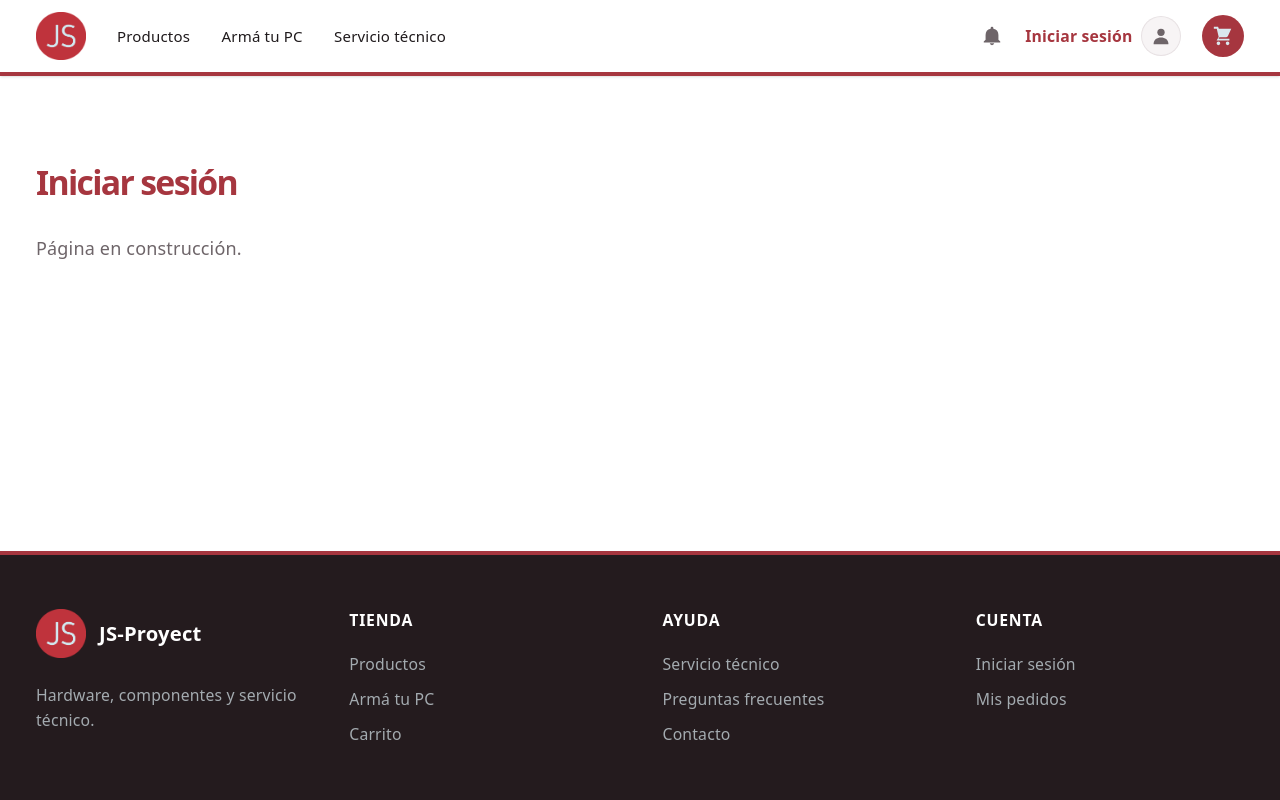
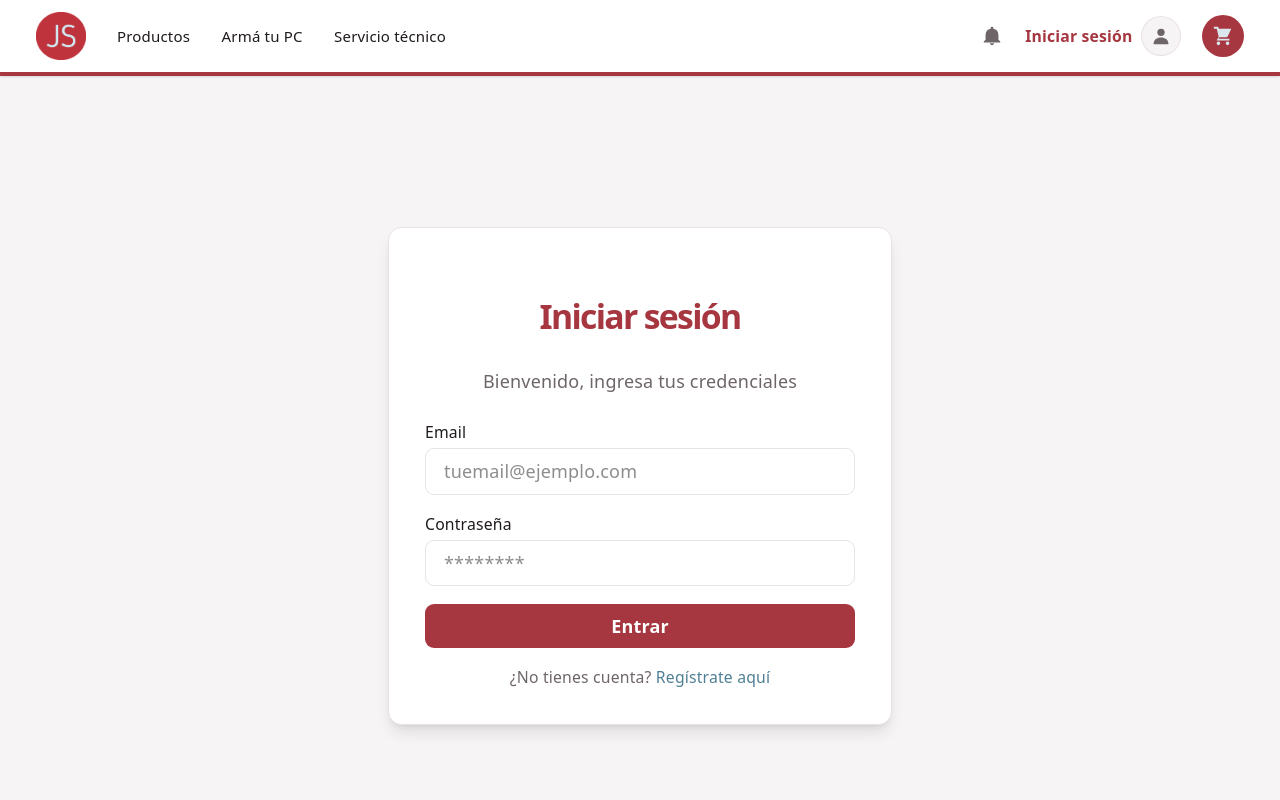
Before and after one commit to Lucasanse/JS-Proyect-FE, a React (Vite) app: page /login in a window 1280 px wide. Shown: the top 800 px of the page. Built offline with nearby package versions, Linux system fonts and the light colour scheme.

Commit message:
Login desarrollado

```diff
--- a/src/pages/Login/Login.tsx
+++ b/src/pages/Login/Login.tsx
@@ -1,9 +1,55 @@
-// Página de prueba. Reemplazar con el contenido real.
 export default function Login() {
   return (
-    <section className="mx-auto w-full max-w-7xl px-4 py-12 sm:px-6 lg:px-8">
-      <h1 className="text-3xl font-bold text-primary">Iniciar sesión</h1>
-      <p className="mt-2 text-muted">Página en construcción.</p>
+    <section className="flex min-h-screen items-center justify-center bg-surface-alt px-4">
+      <div className="w-full max-w-md rounded-xl border border-line bg-surface shadow-lg p-8">
+        <h1 className="text-3xl font-bold text-primary text-center">
+          Iniciar sesión
+        </h1>
+        <p className="mt-2 text-muted text-center">
+          Bienvenido, ingresa tus credenciales
+        </p>
+
+        <form className="mt-6 space-y-4">
+          <div>
+            <label className="block text-sm font-medium text-ink mb-1">
+              Email
+            </label>
+            <input
+              type="email"
+              placeholder="tuemail@ejemplo.com"
+              className="w-full rounded-lg border border-line px-4 py-2
+                         focus:outline-none focus:ring-2 focus:ring-primary-light"
+            />
+          </div>
+
+          <div>
+            <label className="block text-sm font-medium text-ink mb-1">
+              Contraseña
+            </label>
+            <input
+              type="password"
+              placeholder="********"
+              className="w-full rounded-lg border border-line px-4 py-2
+                         focus:outline-none focus:ring-2 focus:ring-primary-light"
+            />
+          </div>
+
+          <button
+            type="submit"
+            className="w-full rounded-lg bg-primary text-surface py-2 font-semibold
+                       hover:bg-primary-dark transition-colors"
+          >
+            Entrar
+          </button>
+        </form>
+
+        <p className="mt-4 text-center text-sm text-muted">
+          ¿No tienes cuenta?{" "}
+          <a href="/register" className="text-secondary-dark hover:underline">
+            Regístrate aquí
+          </a>
+        </p>
+      </div>
     </section>
   );
 }
```
